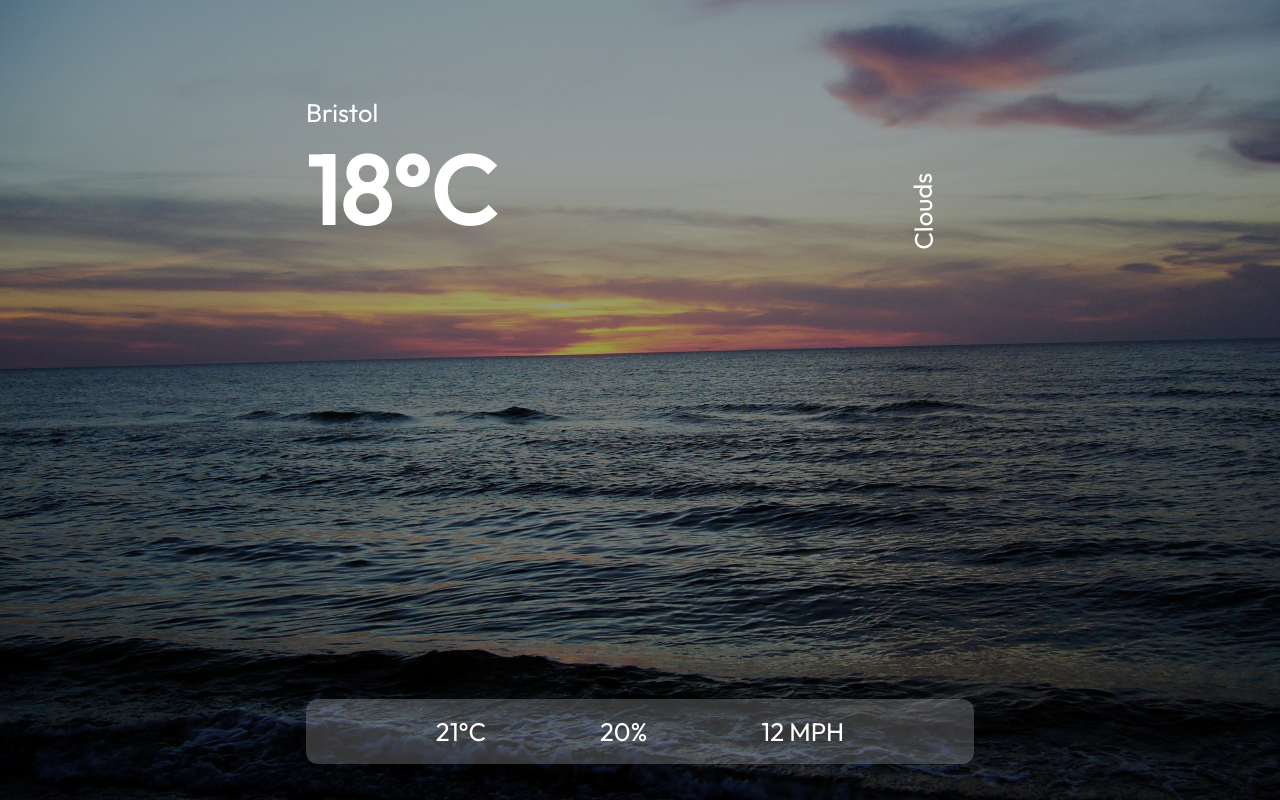
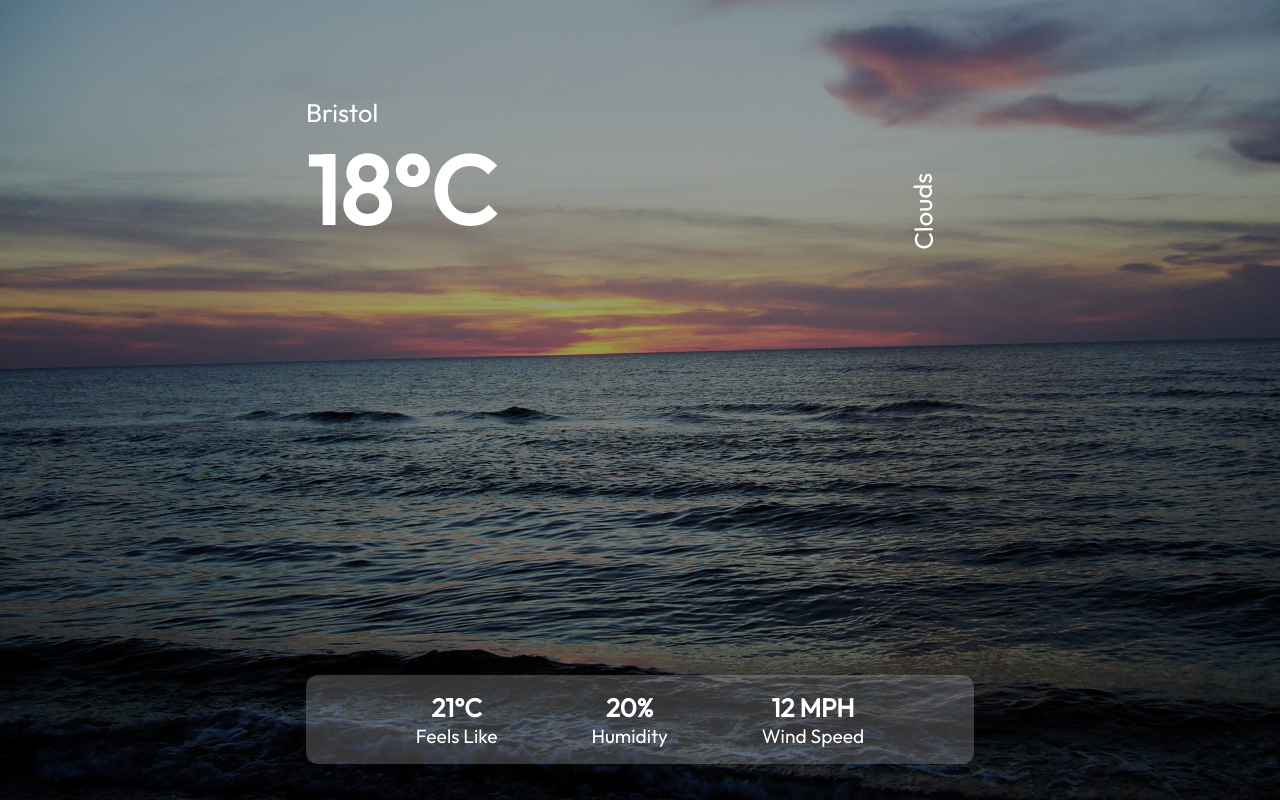
Before and after one commit to cotton-r/weather-app-react, a React (Create React App) app: page / in a window 1280 px wide. Built offline with nearby package versions, Linux system fonts and the light colour scheme.

Commit message:
add further classes to sub text for styling

```diff
--- a/src/App.js
+++ b/src/App.js
@@ -21,13 +21,16 @@ function App() {
         </div>
         <div className='bottom'>
           <div className='feels'>
-            <p>21°C</p>
+            <p className='bold'>21°C</p>
+            <p className='sub-desc'>Feels Like</p>
           </div>
           <div className='humidity'>
-            <p>20%</p>
+            <p className='bold'>20%</p>
+            <p className='sub-desc'>Humidity</p>
           </div>
           <div className='wind'>
-            <p>12 MPH</p>
+            <p className='bold'>12 MPH</p>
+            <p className='sub-desc'>Wind Speed</p>
           </div>
         </div>
       </div>
--- a/src/index.css
+++ b/src/index.css
@@ -77,6 +77,11 @@ h1 {
   background-color: rgba(255, 255, 255, 0.2);
 }
 
+.sub-desc {
+  font-weight: 100;
+  font-size: 1.2rem;
+}
+
 .bold {
   font-weight: 700;
 }
```
